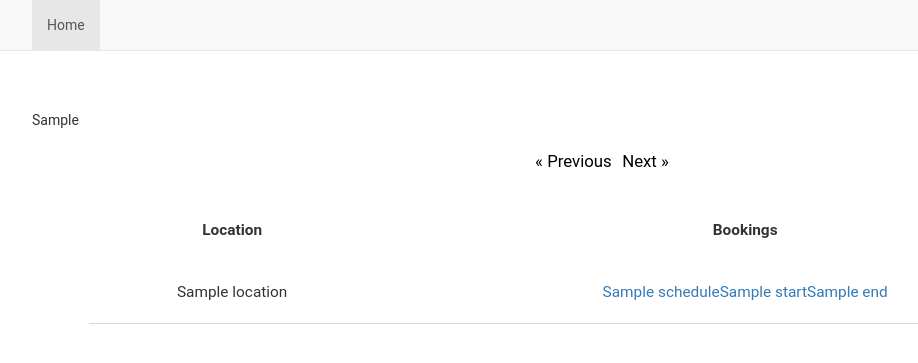
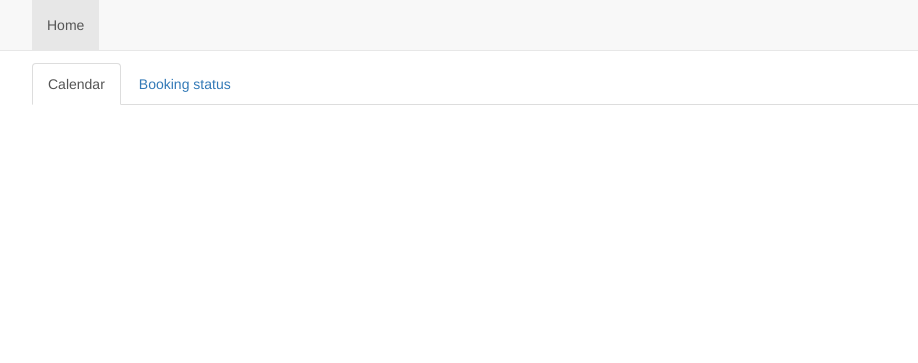
Before and after one commit to Roombookingssc/roombookingssc, a Django app: template events/templates/events/month.html in a window 1280 px wide. Shown: the top 363 px of the page, without its empty margins (38-956 px from the left). Run offline with Django 3.2, Linux system fonts and the light colour scheme; the template is opened without the code that fills it: most values are stand-ins (such as "Sample title", 1, 10 or a date in 2020); some libraries are stand-ins or nearby versions.

Commit message:
Added tabs to /event and fixed calendar styles

```diff
--- a/events/static/events/events.css
+++ b/events/static/events/events.css
@@ -1,144 +1,135 @@
-body {
-  font-family: 'Roboto', sans-serif;
-  font-weight: 400;
-}
+/* CALENDAR STYLES
+***************************/
 
-#slideshow {
-  width: 100%;
-  height: 38em;
-  margin: 0 auto;
-  margin-bottom: 5px;
-  margin-top: 20px;
-}
-
-ul {
+#calendar ul {
   margin: 0;
   padding: 0;
   margin: 0 -20px;
 }
 
-table {
+#calendar table {
   width: 95%;
   font-size: 1.1em;
-  /*border-left: 1px solid #d6d6d6;*/
+  border-left: 1px solid #d6d6d6;
   margin: 0 auto;
   background-color: rgba(255, 255, 255, 1);
 }
 
-th {
-  /*border-right: 1px solid #d6d6d6;*/
+#calendar th {
+  border-right: 1px solid #d6d6d6;
+  border-top: 1px solid #d6d6d6;
   text-align: center;
   padding: 20px 0;
 }
 
-td {
-  /*border-right: 1px solid #d6d6d6;*/
+#calendar td {
+  border-right: 1px solid #d6d6d6;
   text-align: center;
   border-bottom: 1px solid #d6d6d6;
   width: 24.2857%
   padding: 10px 0;
 }
 
-td {
+#calendar td {
   padding: 20px 0;
 }
 
-td ul {
+#calendar td ul {
   list-style: none;
 }
 
-td ul li a {
+#calendar td ul li a {
   font-size: 0.8em;
 }
 
-.month-nav {
+#calendar .month-nav {
   color: white;
   font-size: 1.2em;
 }
 
-.month-nav:hover {
+#calendar .month-nav:hover {
   color: white;
   text-decoration: underline;
 }
 
-.month tr:nth-child(2) {
+#calendar .month tr:nth-child(2) {
   background-color: #A4C739;
   color: white;
   height: 15%;
   font-size: .9em;
 }
 
-.week td {
+#calendar .week td {
   padding: 4px;
 }
 
-.week td{
+#calendar .week td{
   width: 15%;
   height: 15%;
 }
 
-.noday td {
+#calendar .noday td {
   width: 14.2857%;
   height: 22px;
 }
 
-table.week {
+#calendar table.week {
   font-size: 75%;
 }
 
-table.week {
+#calendar table.week {
   height: 80px;
   border-bottom: 1px solid #d6d6d6;
 }
 
-table.week td {
+#calendar table.week td {
   width: 14.2857%;
   height:15%;
   padding: 2px 3px;
 }
 
-td.today {
+#calendar td.today {
   font-weight: bold;
   background-color: rgba(181, 228, 206, .4);
 }
 
-td.today.date {
+#calendar td.today.date {
   font-size: 110%;
   text-shadow: 1px 1px 3px rgba(25,25,25, 0.3);
 }
 
-tr:nth-child(2) {
+#calendar tr:nth-child(2) {
   height: 75%;
 }
 
-.event.holiday {
+#calendar .event.holiday {
   background-color: #c5c5ee;
 }
 
-td.event.important {
+#calendar td.event.important {
   background-color: #A4C739;
   font-weight: bold;
   color: #fff;
   text-shadow: 1px 1px 2px rgba(255, 255, 255, 0.3);
 }
 
-.month-nav {
+#calendar .month-nav {
   color: black;
 }
 
-.month-nav:hover {
+#calendar .month-nav:hover {
   color: black;
   text-decoration: underline;
 }
 
-.month tr:first-child {
+#calendar .month tr:first-child {
   color: black;
   font-size: 3em;
   text-decoration: none;
 }
 
 @media only screen and (max-width: 760px), (min-device-width: 768px) and (max-device-width: 1024px) {
-  table {
+  #calendar table {
     width: 90%;
     margin-top: 25px;
   }
@@ -146,17 +137,20 @@ td.event.important {
     width: inherit;
     min-width: 220px;
   }
-  #day-names {
+  #calendar #day-names {
     display: none;
   }
-  table.week{
+  #calendar table.week{
     height: 30px;
   }
-  .week td {
+  #calendar .week td {
     padding: auto;
     text-align: center;
   }
-  .week tr:nth-child(2) {
+  #calendar .week tr:nth-child(2) {
     display: none;
   }
 }
+
+/* STATUS STYLES
+***************************/
--- a/events/templates/events/month.html
+++ b/events/templates/events/month.html
@@ -6,9 +6,21 @@
 {%endblock%}
 
 {%block body%}
-  <section>
-    <div class="containter">
-      <div id="calender" style="margin-top: 110px;">
+<div role="tabpanel">
+
+  <h2>USELESS STUFF</h2>
+
+  <!-- Nav tabs -->
+  <ul class="nav nav-tabs" role="tablist">
+    <li role="presentation" class="active"><a href="#cal" aria-controls="calendar" role="tab" data-toggle="tab">Calendar</a></li>
+    <li role="presentation"><a href="#status" aria-controls="status" role="tab" data-toggle="tab">Booking status</a></li>
+  </ul>
+
+  <!-- Tab panes -->
+  <div class="tab-content">
+    <!-- CALENDAR -->
+    <div role="tabpanel" class="tab-pane fade active" id="cal">
+      <div id="calendar" style="margin-top: 40px;">
         {{events_calender}}
       </div>
       <div style="text-align: center; margin-top: 20px;">
@@ -16,18 +28,27 @@
         <a class="month-nav" href={{next}} alt='next month'>Next &raquo;</a>
       </div>
     </div>
-  </section>
-  <div>
+    <!-- BOOKING STATUS -->
+    <div role="tabpanel" class="tab-pane fade" id="status">
       <table>
-    <thead><tr><th>Location</th><th>Bookings</th></tr></thead>
+        <thead>
+          <tr>
+            <th>Location</th>
+            <th>Bookings</th>
+          </tr>
+        </thead>
         <tbody>
          {%for schedule in schedules%}
           <tr>
             <td>{% ifchanged schedule.location%}{{schedule.location}}{%endifchanged%}</td>
             <td>
-           <a href={{schedule.event.get_absolute_url}} >{{schedule.title}}{{schedule.start}}{{schedule.end}}</a>
+              <a href={{schedule.event.get_absolute_url}}>{{schedule.title}}{{schedule.start}}{{schedule.end}}</a>
             </td>
           </tr>
         {%endfor%}
+      </tbody>
+    </table>
+  </div>
+
 </div>
 {%endblock%}
```
Lines whose indentation alone changed are shown as unchanged.
